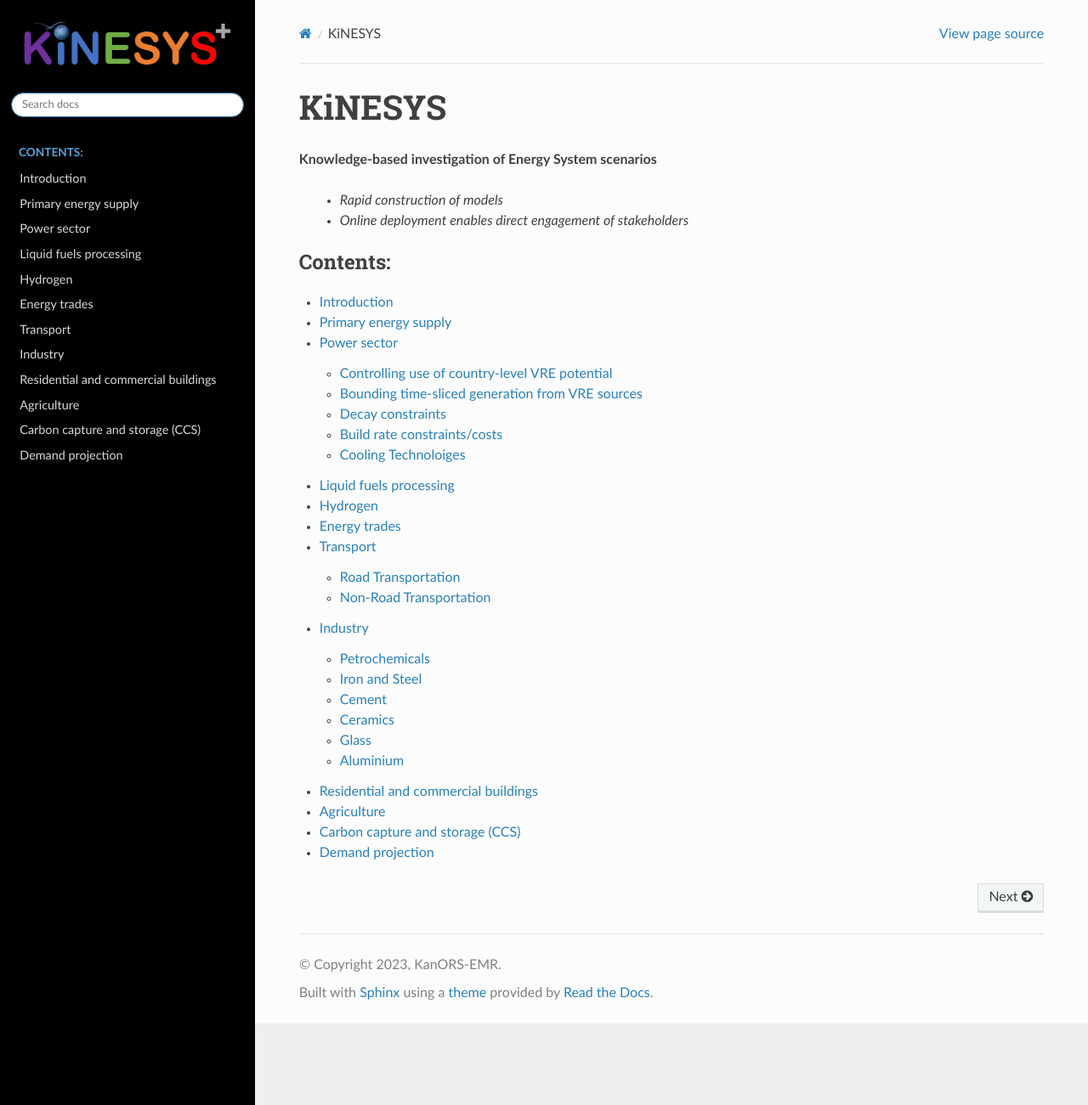
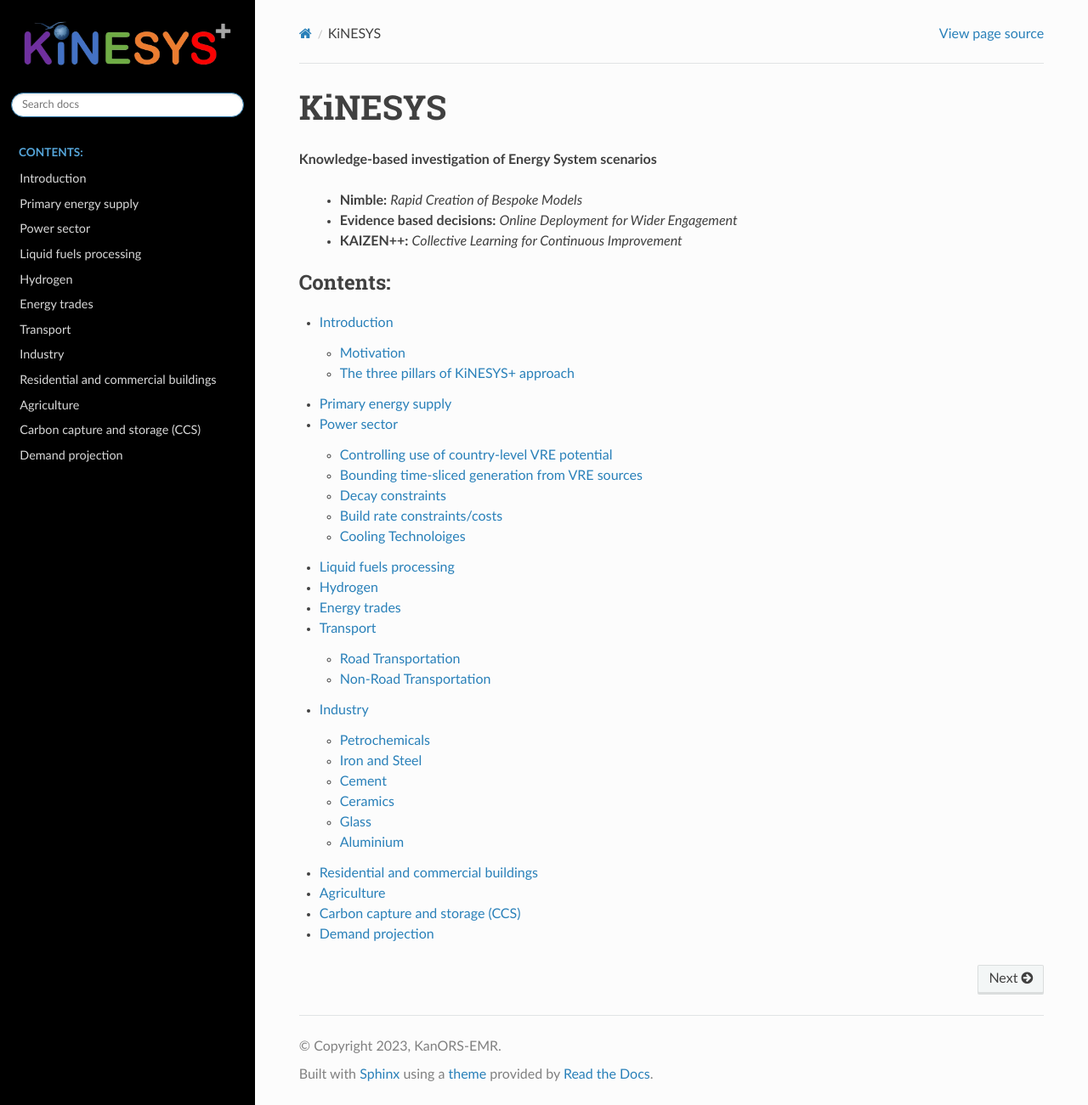
Before and after one commit to kanors-emr/Kinesys-documentation, a Sphinx documentation site: the page built from source/index.rst, in a window 1280 px wide and 1301 px high. Shown: the whole window at 85% size. Built offline with Sphinx 7.4.7 and the Read the Docs theme 3.1.0, drawn with Linux system fonts in a browser that asks for light colours.

Commit message:
three pillars update

```diff
--- a/source/index.rst
+++ b/source/index.rst
@@ -7,8 +7,9 @@ KiNESYS
 =======
 **Knowledge-based investigation of Energy System scenarios**
 
-   * *Rapid construction of models*
-   * *Online deployment enables direct engagement of stakeholders*
+   * **Nimble:** *Rapid Creation of Bespoke Models*
+   * **Evidence based decisions:** *Online Deployment for Wider Engagement*
+   * **KAIZEN++:** *Collective Learning for Continuous Improvement*
 
 .. toctree::
    :maxdepth: 2
```
Also changed, not shown: source/pages/introduction.rst (+35 -12 lines).
